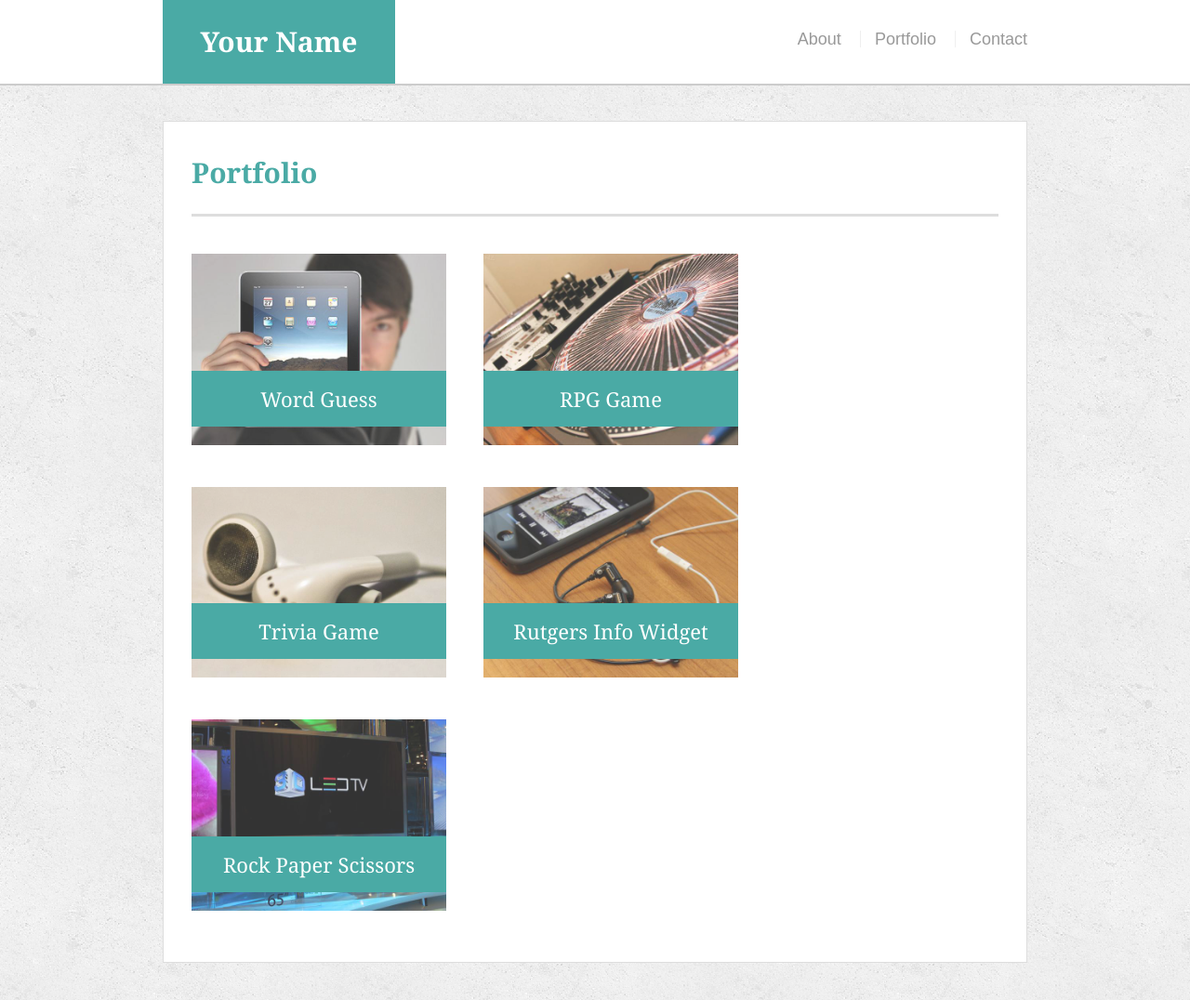
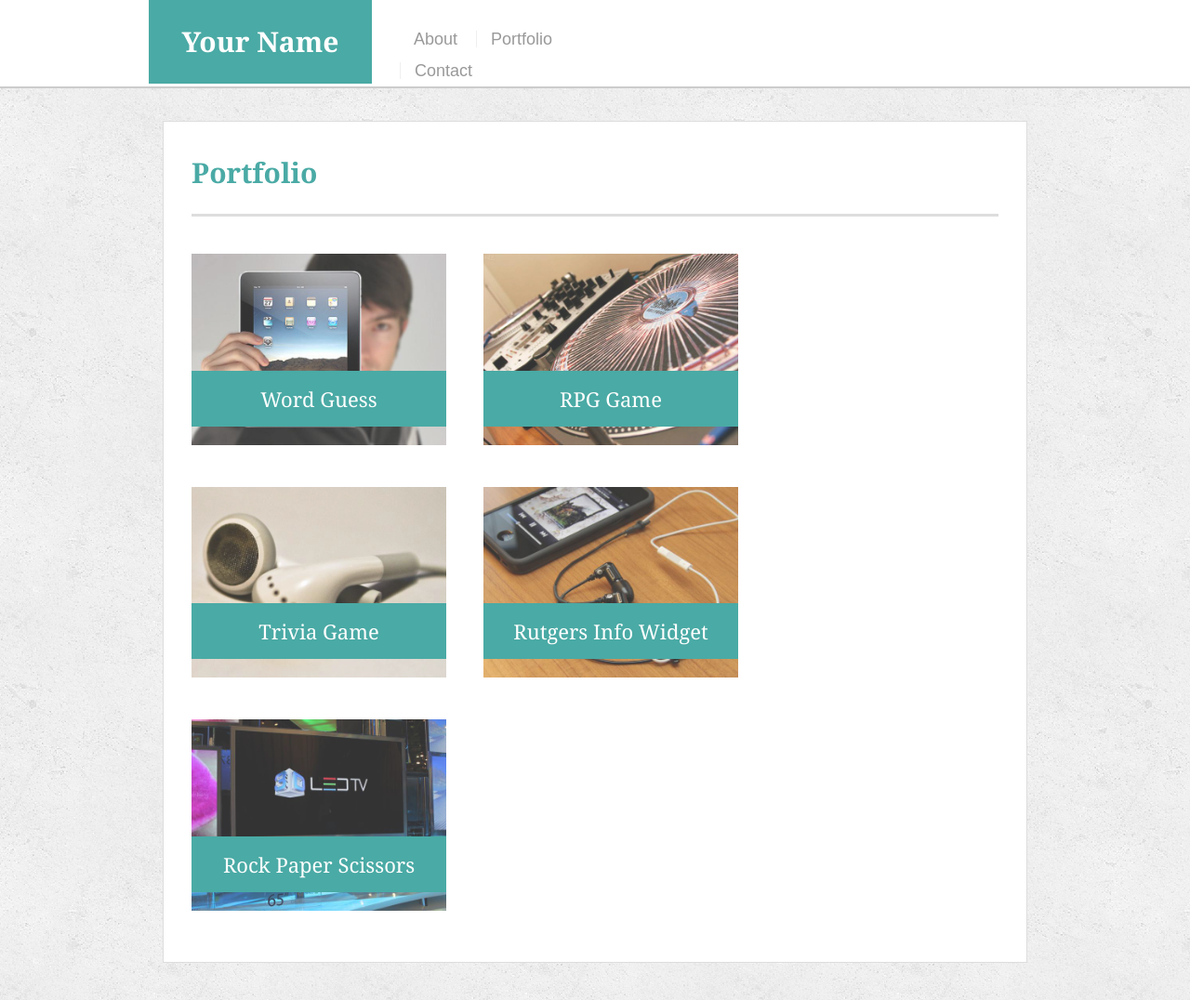
Before and after one commit to MichaelM1999/bootstrap-portfolio, a plain HTML site: page portfolio.html in a window 1280 px wide. Shown: the top 1076 px of the page at 93% size. Drawn offline with nearby package versions, Linux system fonts and the light colour scheme.

Commit message:
finished bootstrap content

```diff
--- a/portfolio.html
+++ b/portfolio.html
@@ -12,12 +12,14 @@
 
   <header id="masthead">
     <div class="container">
-      <a href="index.html" id="logo">Your Name</a>
-      <nav>
-        <a href="index.html">About</a>
-        <a href="portfolio.html">Portfolio</a>
-        <a href="contact.html">Contact</a>
-      </nav>
+      <div class="row">
+      <a href="index.html" id="logo" class="col-xs-3 col-sm-3 col-lg-3">Your Name</a>
+        <nav class="col-xs-3 col-sm-3 col-lg-3">
+          <a href="index.html">About</a>
+          <a href="portfolio.html">Portfolio</a>
+          <a href="contact.html">Contact</a>
+        </nav>
+      </div>
     </div>
   </header>
 
```
Also changed, not shown: contact.html (+4 -2 lines), index.html (+4 -2 lines), 1 other file.
